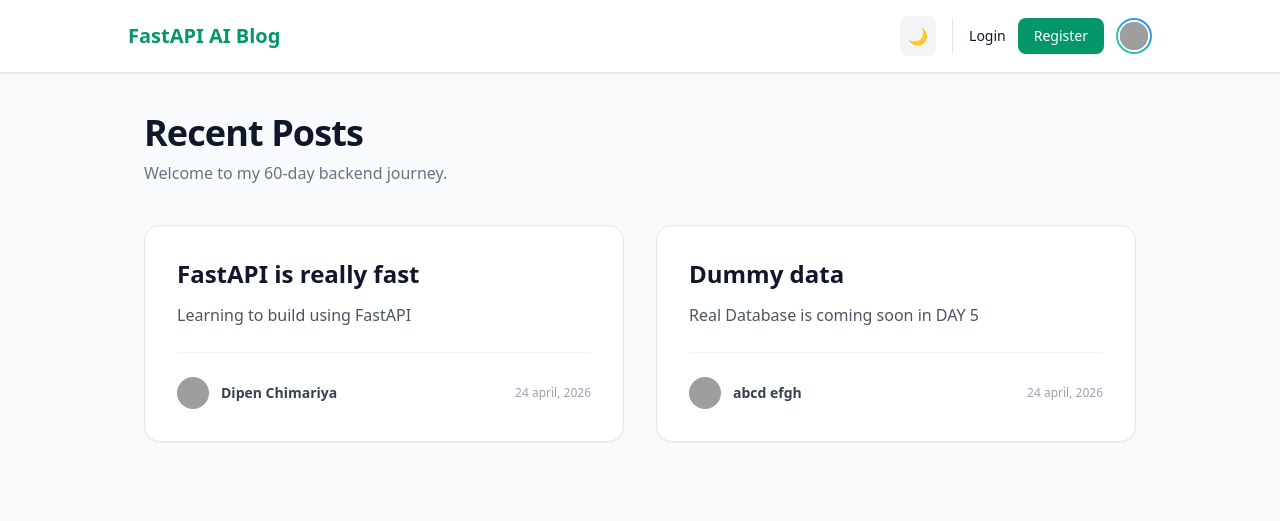
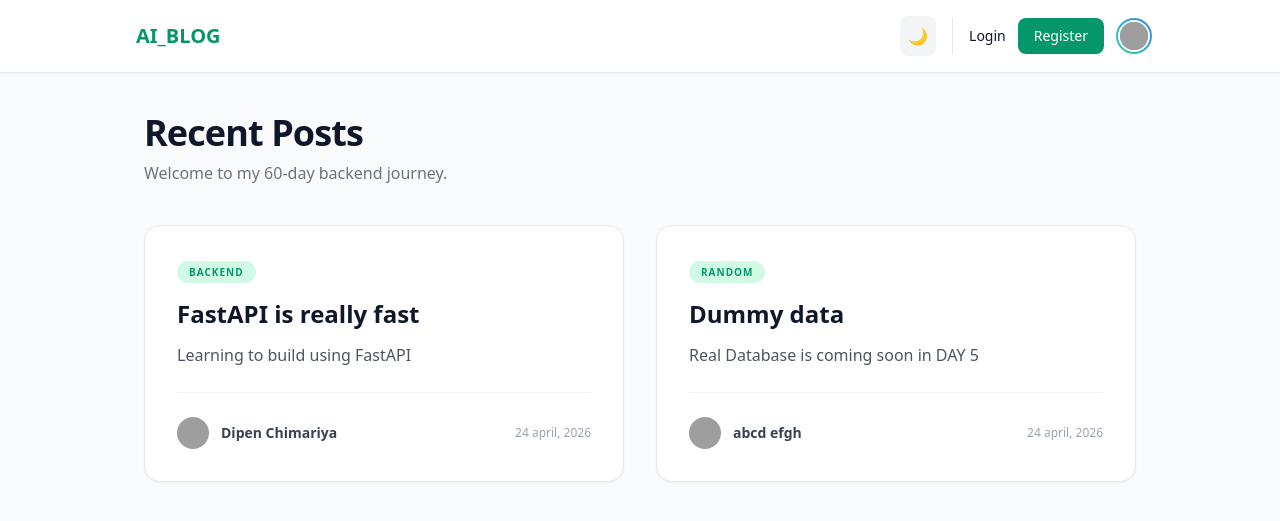
Before and after one commit to DipenChimariya/fastapi_ai_blog, a FastAPI app: page / in a window 1280 px wide. Shown: the top 521 px of the page. Run offline with FastAPI, Linux system fonts and the light colour scheme; some libraries are stand-ins or nearby versions; grey boxes are pictures that could not be loaded.

Commit message:
UI polished

```diff
--- a/main.py
+++ b/main.py
@@ -1,14 +1,15 @@
 from fastapi import FastAPI, Request
 from fastapi.templating import Jinja2Templates
 
+app = FastAPI(title="FastAPI AI Blog")
+templates = Jinja2Templates(directory="templates")
 
-app=FastAPI(title="fastapi ai blog")
-templates=Jinja2Templates(directory="templates")
-
-posts: list[dict] = [
+# Mock Database
+posts = [
     {
         "id": 1,
         "author": "Dipen Chimariya",
+        "category": "Backend",
         "title": "FastAPI is really fast",
         "content": "Learning to build using FastAPI",
         "date_posted": "24 april, 2026",
@@ -16,17 +17,18 @@ posts: list[dict] = [
     {
         "id": 2,
         "author": "abcd efgh",
+        "category": "Random",
         "title": "Dummy data",
         "content": "Real Database is coming soon in DAY 5",
         "date_posted": "24 april, 2026",
     },
 ]
 
-@app.get("/",include_in_schema=False)
-@app.get("/posts",include_in_schema=False)
-def home(request:Request):
+@app.get("/",include_in_schema=False,name="home")
+@app.get("/posts",include_in_schema=False,name="posts")
+async def home(request:Request):
     return templates.TemplateResponse(request=request,name="home.html",context={"posts":posts,"title":"home"})
 
 @app.get("/post/api")
-def get_posts():
+async def get_posts():
     return posts
--- a/templates/base.html
+++ b/templates/base.html
@@ -34,7 +34,12 @@
 
     <nav class="bg-white dark:bg-slate-800 shadow-sm border-b border-gray-200 dark:border-slate-700 p-4">
     <div class="max-w-5xl mx-auto flex justify-between items-center">
-        <h1 class="text-xl font-bold text-emerald-600 dark:text-emerald-400">FastAPI AI Blog</h1>
+        <a href="{{url_for('home')}}" class="group flex items-center gap-2">
+    <span class="text-2xl"></span>
+    <h1 class="text-xl font-bold text-emerald-600 dark:text-emerald-400 group-hover:text-emerald-500 transition-colors">
+        AI_BLOG
+    </h1>
+</a>
 
         <div class="flex items-center gap-4">
             <button onclick="toggleTheme()" class="p-2 rounded-lg bg-gray-100 dark:bg-slate-700 hover:ring-2 ring-emerald-400 transition-all">
--- a/templates/home.html
+++ b/templates/home.html
@@ -10,16 +10,23 @@
 
     <div class="grid gap-8 md:grid-cols-2">
         {% for post in posts %}
-        <div class="bg-white dark:bg-slate-800 p-8 rounded-2xl border border-gray-200 dark:border-slate-700 shadow-sm hover:shadow-xl transition-all duration-300 transform hover:-translate-y-1">
+        <div class="bg-white dark:bg-slate-800 p-8 rounded-2xl border border-gray-200 dark:border-slate-700 shadow-sm hover:shadow-xl transition-all duration-300 transform hover:-translate-y-1 flex flex-col">
+
+            <div class="mb-4">
+                <span class="text-[10px] font-bold px-3 py-1 rounded-full uppercase tracking-widest bg-emerald-100 text-emerald-600 dark:bg-emerald-900/30 dark:text-emerald-400">
+                    {{ post.category }}
+                </span>
+            </div>
+
             <h3 class="text-2xl font-bold mb-3 dark:text-white">{{ post.title }}</h3>
             <p class="text-gray-600 dark:text-slate-300 leading-relaxed mb-6">{{ post.content }}</p>
 
-            <div class="flex items-center justify-between mt-6 pt-6 border-t border-gray-100 dark:border-slate-700">
-            <div class="flex items-center gap-3">
-            <img src="https://ui-avatars.com/api/?name={{ post.author }}&background=0D8ABC&color=fff" class="h-8 w-8 rounded-full" alt="author">
-            <span class="text-sm font-semibold text-gray-700 dark:text-slate-200">{{ post.author }}</span>
-            </div>
-            <span class="text-xs text-gray-400">{{ post.date_posted }}</span>
+            <div class="flex items-center justify-between mt-auto pt-6 border-t border-gray-100 dark:border-slate-700">
+                <div class="flex items-center gap-3">
+                    <img src="https://ui-avatars.com/api/?name={{ post.author }}&background=random" class="h-8 w-8 rounded-full" alt="author">
+                    <span class="text-sm font-semibold text-gray-700 dark:text-slate-200">{{ post.author }}</span>
+                </div>
+                <span class="text-xs text-gray-400">{{ post.date_posted }}</span>
             </div>
         </div>
         {% endfor %}
```
